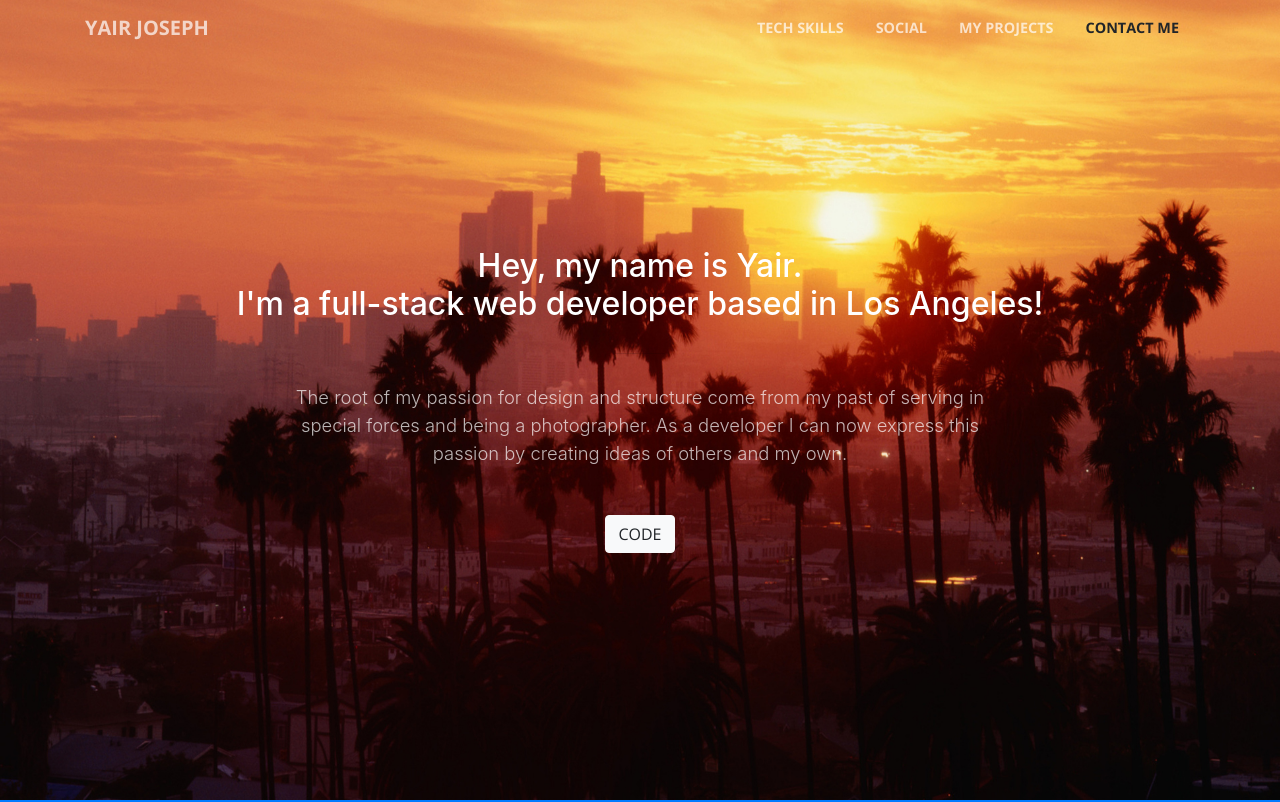
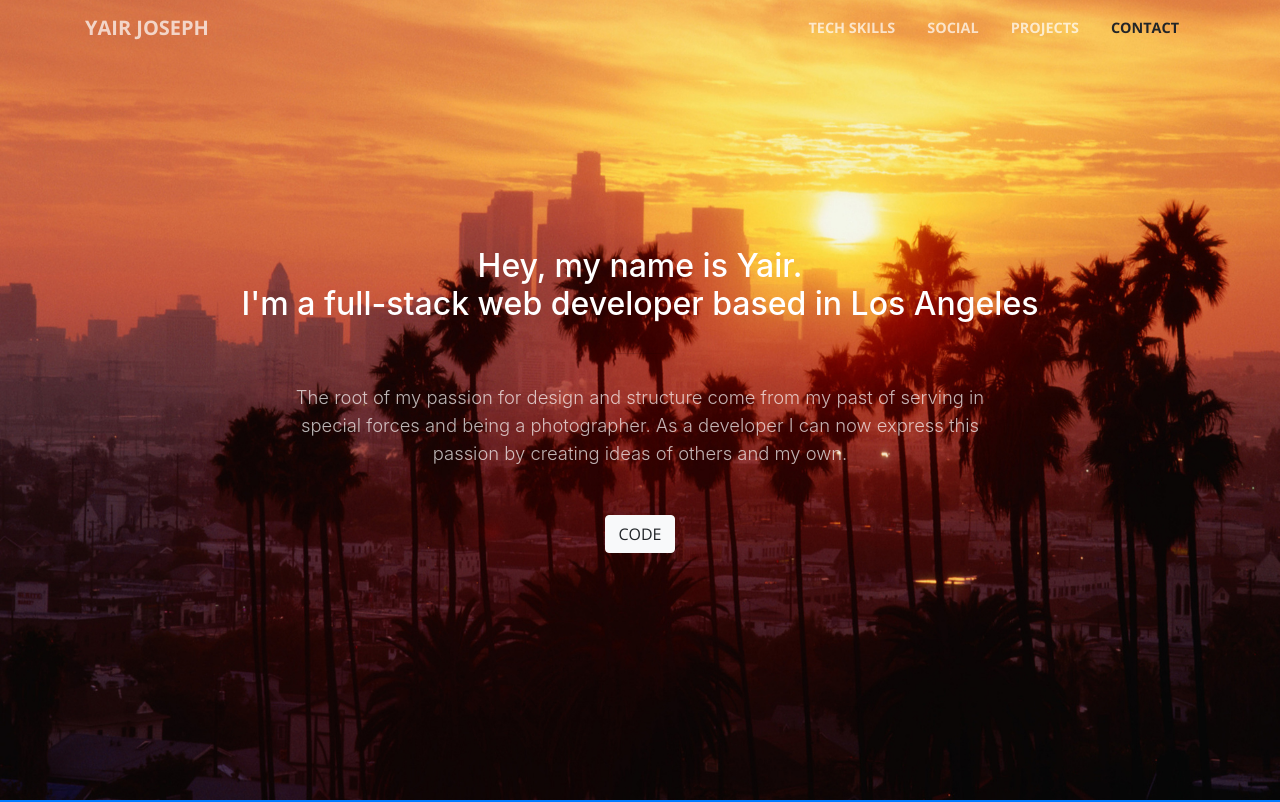
Before and after one commit to yairjoseph/portfolio, a website with bundled scripts: page index.html in a window 1280 px wide. Shown: the top 802 px of the page. Built offline with nearby package versions, Linux system fonts and the light colour scheme.

Commit message:
Update index.html

```diff
--- a/index.html
+++ b/index.html
@@ -48,10 +48,10 @@
             <a class="nav-link js-scroll-trigger" href="#services">Social</a>
           </li>
           <li class="nav-item">
-            <a class="nav-link js-scroll-trigger" href="#portfolio">My Projects</a>
+            <a class="nav-link js-scroll-trigger" href="#portfolio">Projects</a>
           </li>
           <li class="nav-item">
-            <a class="nav-link js-scroll-trigger" href="#contact">Contact Me</a>
+            <a class="nav-link js-scroll-trigger" href="#contact">Contact</a>
           </li>
         </ul>
       </div>
@@ -66,7 +66,7 @@
           <h2>
             Hey, my name is Yair.
             <br>
-            I'm a full-stack web developer based in Los Angeles!
+            I'm a full-stack web developer based in Los Angeles
           </h2>
           <hr>
         </div>
```
